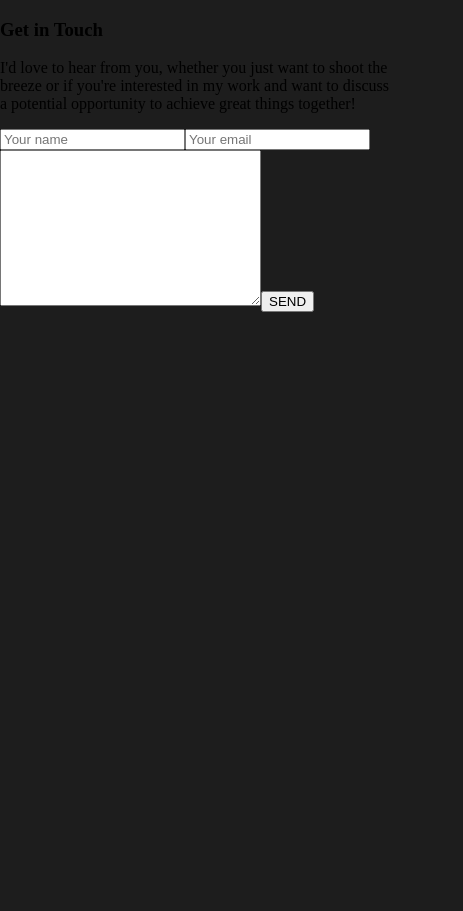
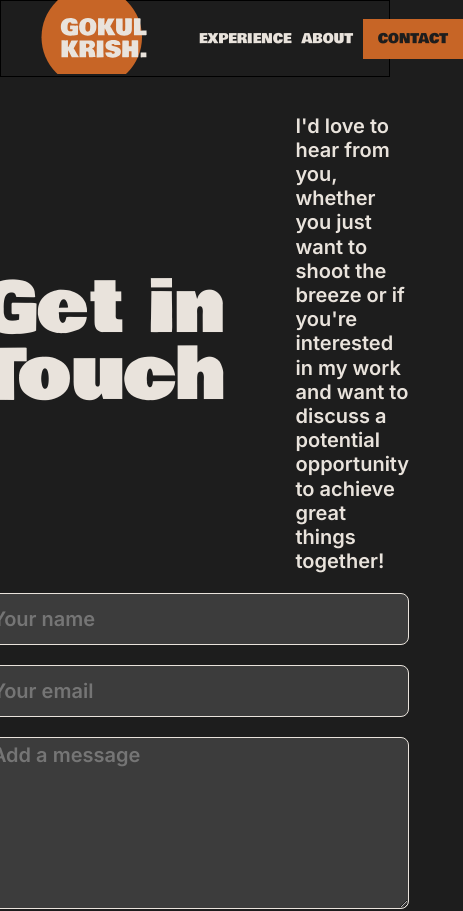
Before and after one commit to Adesh-111/Gokul-portfolio, a React (Vite) app: page / in a window 390 px wide. Shown: the top 911 px of the page, 463 px wide, since content can reach past the window. Before the commit the page ends 844 px from the top, so only its background shows below. Built offline with nearby package versions, Linux system fonts and the light colour scheme; a web font is replaced by a local one.

Commit message:
Complete the contact component styling without responsiveness

```diff
--- a/src/assets/assets.js
+++ b/src/assets/assets.js
@@ -1,7 +1,9 @@
 import Logo from "./Logo.svg";
+import contactImg from "./contact-img.svg"
 
 const assets = {
-    Logo
+    Logo,
+    contactImg
 };
 
 export default assets;
--- a/src/components/Contact/Contact.css
+++ b/src/components/Contact/Contact.css
@@ -0,0 +1,92 @@
+@import url("https://fonts.googleapis.com/css2?family=Inter:ital,opsz,wght@0,14..32,100..900;1,14..32,100..900&display=swap");
+
+.contact-container {
+  display: flex;
+  justify-content: center;
+  align-items: center;
+  height: 75vh;
+}
+
+.contact {
+  max-width: 1000px;
+  max-height: 600px;
+}
+
+.contact-details {
+  display: flex;
+  align-items: center;
+  gap: 70px;
+}
+
+.contact .contact-details h3 {
+  font-family: Bowlby One;
+  font-size: 70px;
+  font-weight: 400;
+  line-height: 67.83px;
+  text-align: left;
+  color: #e9e3dc;
+}
+
+.contact .contact-details p {
+  font-family: Inter;
+  font-size: 20px;
+  font-weight: 600;
+  line-height: 24.2px;
+  color: #e9e3dc;
+}
+
+.contact-inputs {
+  display: flex;
+  flex-direction: column;
+  gap: 20px;
+}
+
+.contact .contact-inputs input,
+textarea {
+  background: #5d5d5d80;
+  padding: 5px;
+  padding-left: 10px;
+  font-family: Inter;
+  font-size: 20px;
+  font-weight: 600;
+  line-height: 24.2px;
+  color: #e9e3dc;
+  border: 1px solid #e9e3dc;
+  outline: none;
+  border-radius: 8px;
+}
+
+.contact-inputs input {
+  height: 40px;
+}
+
+.contact-inputs textarea {
+  height: 160px;
+}
+
+.contact-inputs input:focus,
+textarea:focus {
+  border: 2px solid #e9e3dc;
+}
+
+.contact-inputs button {
+  height: 70px;
+  font-family: Inter;
+  font-size: 24px;
+  font-weight: 900;
+  line-height: 29.05px;
+  text-align: center;
+  background-color: #C76526;
+  border: none;
+  cursor: pointer;
+  transition: 0.3s ease-in;
+}
+
+.contact-inputs button:hover{
+    color: #e9e3dc;
+}
+
+.contact .contact-img{
+    display: flex;
+    justify-content: center ;
+}
--- a/src/components/Contact/Contact.jsx
+++ b/src/components/Contact/Contact.jsx
@@ -1,12 +1,18 @@
+import assets from "../../assets/assets";
+import Navbar from "../Navbar/Navbar";
 import "./Contact.css";
 
 function Contact() {
   return (
     <>
+      <Navbar />
       <div className="contact-container">
         <div className="contact">
           <div className="contact-details">
-            <h3>Get in Touch</h3>
+            <h3>
+              Get in <br />
+              Touch
+            </h3>
             <p>
               I'd love to hear from you, whether you just want to shoot the
               breeze or if you're interested in my work and want to discuss a
@@ -16,8 +22,16 @@ function Contact() {
           <div className="contact-inputs">
             <input type="text" name="name" placeholder="Your name" />
             <input type="text" name="email" placeholder="Your email" />
-            <textarea name="" cols="30" rows="10"></textarea>
+            <textarea
+              name=""
+              cols="30"
+              rows="10"
+              placeholder="Add a message"
+            ></textarea>
             <button>SEND</button>
+          </div>
+          <div className="contact-img">
+            <img src={assets.contactImg} alt="contact-img" />
           </div>
         </div>
       </div>
```
Also changed, not shown: src/assets/contact-img.svg (added).
